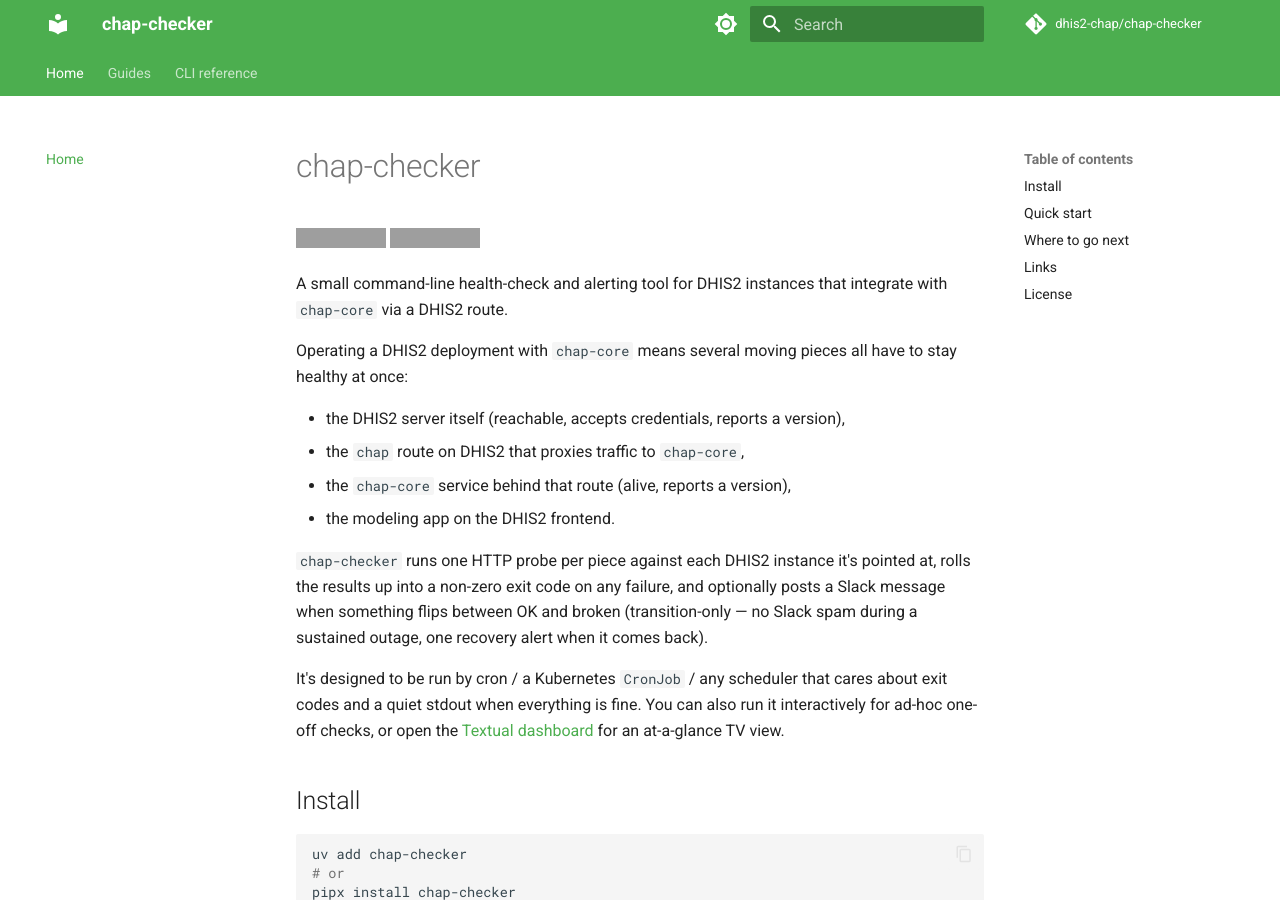
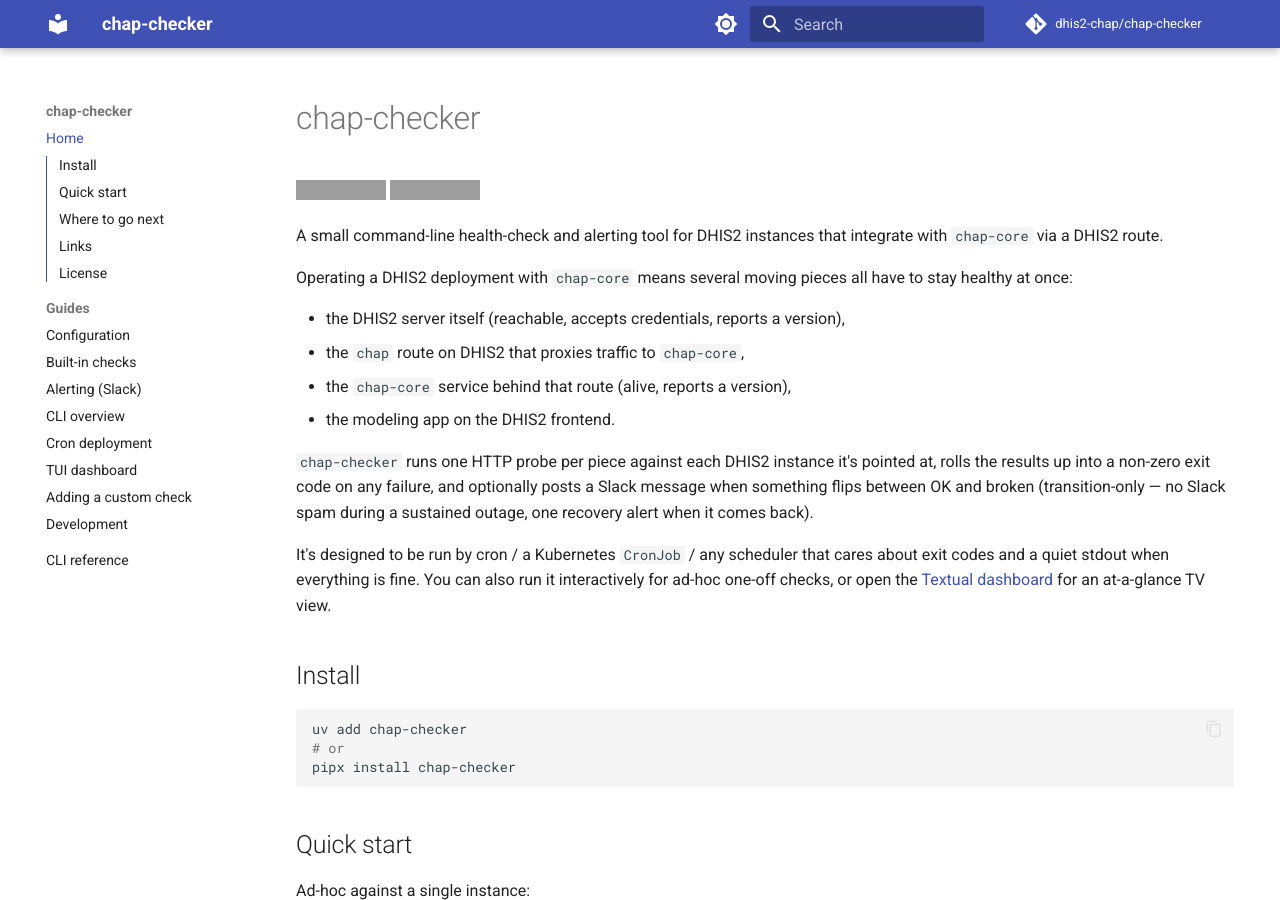
Before and after one commit to dhis2-chap/chap-checker, an MkDocs documentation site: the page built from docs/index.md, in a window 1280 px wide and 900 px high. Built offline with MkDocs 1.6.1 and Material for MkDocs 9.7.7, drawn with Linux system fonts in a browser that asks for light colours; comment, search, counter and statistics services are not loaded; grey boxes are pictures that could not be loaded.

Commit message:
docs(theme): switch palette to indigo/blue and drop top tabs for left nav
- Palette: green -> indigo primary, blue accent (light mode) and
  indigo + light-blue (dark mode). Less day-glo; the indigo reads as
  the "dark blue" feel asked for.
- Navigation: drop `navigation.tabs` so all sections render in the
  left sidebar instead of as a top tab bar. Add `navigation.expand` so
  the sidebar opens groups by default, and `toc.integrate` so the
  per-page table of contents folds into the left sidebar too (less
  visual clutter, single column of nav).

```diff
--- a/mkdocs.yml
+++ b/mkdocs.yml
@@ -8,22 +8,23 @@ theme:
   name: material
   palette:
     - scheme: default
-      primary: green
-      accent: light-green
+      primary: indigo
+      accent: blue
       toggle:
         icon: material/brightness-7
         name: Switch to dark mode
     - scheme: slate
-      primary: green
-      accent: light-green
+      primary: indigo
+      accent: light-blue
       toggle:
         icon: material/brightness-4
         name: Switch to light mode
   features:
-    - navigation.tabs
     - navigation.sections
+    - navigation.expand
     - navigation.top
     - navigation.tracking
+    - toc.integrate
     - search.highlight
     - search.share
     - content.code.copy
```
